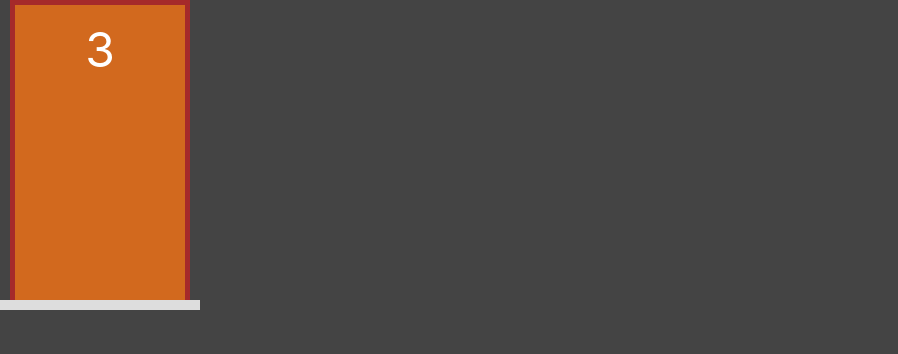
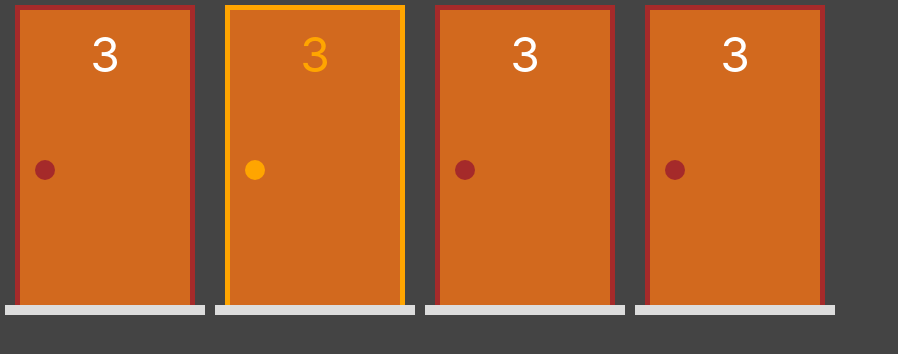
Before and after one commit to AlissonDavisAlmeida/Nextjs-Projeto-MontyHall, a Next.js app: page / in a window 1280 px wide. Shown: the top 354 px of the page, without its empty margins (0-898 px from the left). Built offline with nearby package versions, Linux system fonts and the light colour scheme.

Commit message:
alterações do dia 31.10.2021

```diff
--- a/components/Porta.jsx
+++ b/components/Porta.jsx
@@ -1,11 +1,15 @@
 import styles from '../styles/porta.module.css';
 
-function Porta() {
+function Porta(props) {
+
+  const selecionada=  props.selecionada ? styles.selecionada :""
     return (
         <div className={styles.area}>
-            <div className={styles.estrutura}>
+            <div className={`${styles.estrutura} ${selecionada}`}>
                 <div className={styles.porta}>
+
                     <div className={styles.numero}>3</div>
+                    <div className={styles.macaneta}></div>
                 </div>
             </div>
             <div className={styles.floor}></div>
--- a/pages/index.jsx
+++ b/pages/index.jsx
@@ -3,8 +3,11 @@
 
 export default function Home() {
   return (
-    <div>
+    <div className="area">
       {/* <Presente></Presente> */}
+      <Porta></Porta>
+      <Porta selecionada></Porta>
+      <Porta></Porta>
       <Porta></Porta>
     </div>
   )
--- a/styles/globals.css
+++ b/styles/globals.css
@@ -21,3 +21,6 @@
 * {
   box-sizing: border-box;
 }
+.area{
+  display: flex;
+}
--- a/styles/porta.module.css
+++ b/styles/porta.module.css
@@ -4,6 +4,8 @@
     height: var(--area-porta-heigth);
     flex-direction: column;
     align-items: center;
+    margin: 5px;
+    position: relative;
 }
 
 
@@ -27,6 +29,17 @@
 
 }
 
+.macaneta{
+    position: absolute;
+    top: calc(0.50 * var(--area-porta-heigth));
+
+    align-self: flex-start;
+    height: 20px;
+    width: 20px;
+    border-radius: 10px;
+    background-color: brown;
+}
+
 .numero{
     font-size: 3rem;
 }
@@ -35,3 +48,14 @@
     width: 100%;
     background-color: #ddd;
 }
+.selecionada{
+    border-left: 5px solid orange;
+    border-top: 5px solid orange;
+    border-right: 5px solid orange;
+}
+.selecionada .numero{
+    color: orange;
+}
+.selecionada .macaneta{
+    background-color: orange;
+}
```
Also changed, not shown: model/porta.js (added, +43 -0 lines).
